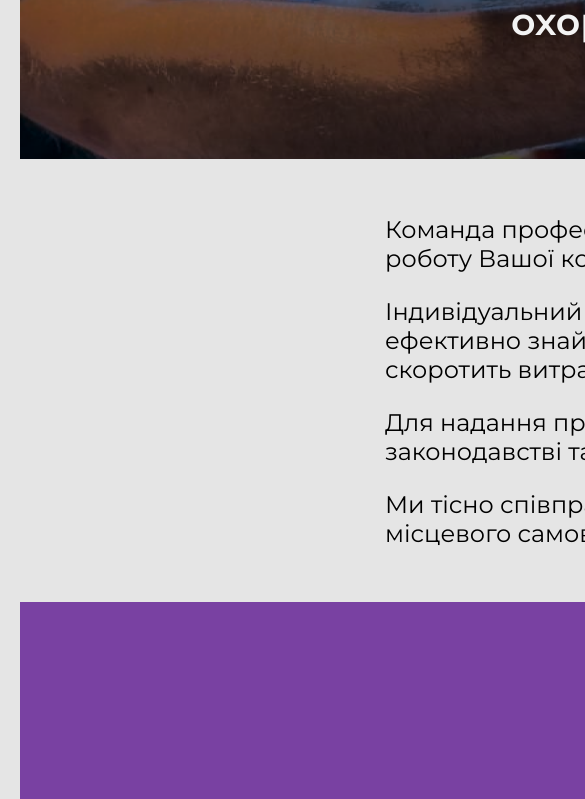
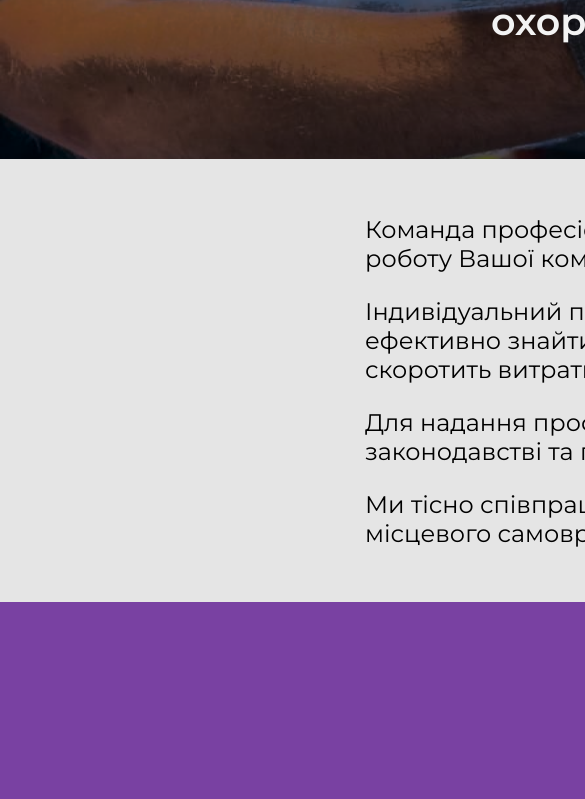
Before and after one commit to vlyaskovskij/ukrtechalians, a plain HTML site: page index.html in a window 390 px wide. Shown: the part 391-1190 px from the top of the page, 585 px wide, since content can reach past the window. Drawn offline with Linux system fonts and the light colour scheme.

Commit message:
Add files via upload

```diff
--- a/css/style.css
+++ b/css/style.css
@@ -340,6 +340,6 @@ to { opacity: 1 }
     .container {
         width: 1680px;
         margin: 0 auto;
-        padding: 0 20px;
+        padding: 0px;
     }
 }
```
